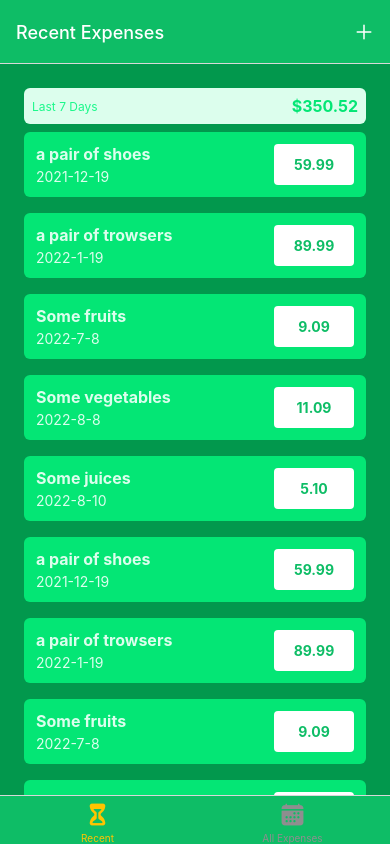
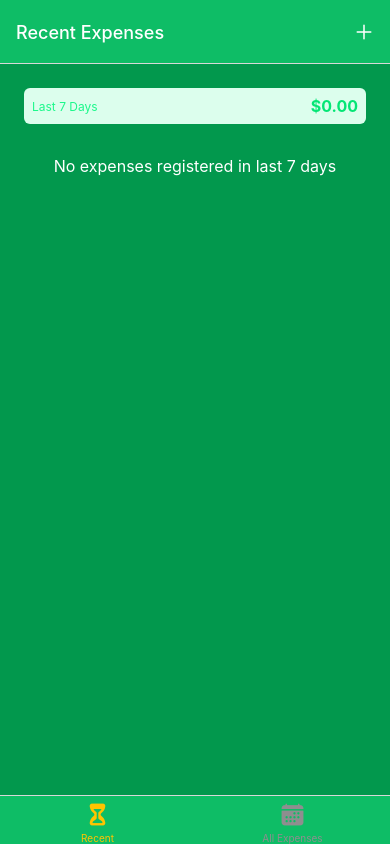
Before and after one commit to KarthicK-Vdev/ReactNative-ExpenseTracker, a React Native app: screen /RecentExpenses in a window 390 px wide. Built offline with nearby package versions, Linux system fonts and the light colour scheme.

Commit message:
implemented add, update and delete functionalities and working as static operations

```diff
--- a/App.js
+++ b/App.js
@@ -9,6 +9,7 @@ import AllExpenses from './screens/AllExpenses';
 import { GlobalStyle } from './constants/styles';
 import { Ionicons } from '@expo/vector-icons';
 import IconButton from './UI/IconButton';
+import ExpensesContextProvider from './store/expenses-context';
 
 const Stack = createNativeStackNavigator();
 const BottomTabs = createBottomTabNavigator();
@@ -50,6 +51,7 @@ export default function App() {
   return (
     <>
       <StatusBar style='auto' />
+      <ExpensesContextProvider>
        <NavigationContainer>
           <Stack.Navigator screenOptions={{
             headerStyle:{backgroundColor:GlobalStyle.colors.primary600}
@@ -68,6 +70,7 @@ export default function App() {
             />
           </Stack.Navigator>
        </NavigationContainer>
+       </ExpensesContextProvider>
     </>
   );
 }
--- a/components/ExpensesOutput/ExpensesOutput.js
+++ b/components/ExpensesOutput/ExpensesOutput.js
@@ -4,75 +4,23 @@ import ExpensesList from './ExpensesList'
 import ExpensesSummary from './ExpensesSummary'
 import { GlobalStyle } from '../../constants/styles'
 
-const DUMMY_EXPENSES=[
+
+
+const ExpensesOutput = ({expenses, expensesPeriod, fallbackText}) => {
+
+  let content = <Text
+  style={styles.infoText}>{fallbackText}</Text>
+
+  if(expenses.length>0)
   {
-    id:"e1",
-    description:"a pair of shoes",
-    amount:59.99,
-    date: new Date("2021-12-19")
-  },
-  {
-    id:"e2",
-    description:"a pair of trowsers",
-    amount:89.99,
-    date: new Date("2022-01-19")
-  },
-  {
-    id:"e3",
-    description:"Some fruits",
-    amount:9.09,
-    date: new Date("2022-07-08")
-  },
-  {
-    id:"e4",
-    description:"Some vegetables",
-    amount:11.09,
-    date: new Date("2022-08-08")
-  },
-  {
-    id:"e5",
-    description:"Some juices",
-    amount:5.10,
-    date: new Date("2022-08-10")
-  },
-  {
-    id:"e11",
-    description:"a pair of shoes",
-    amount:59.99,
-    date: new Date("2021-12-19")
-  },
-  {
-    id:"e12",
-    description:"a pair of trowsers",
-    amount:89.99,
-    date: new Date("2022-01-19")
-  },
-  {
-    id:"e13",
-    description:"Some fruits",
-    amount:9.09,
-    date: new Date("2022-07-08")
-  },
-  {
-    id:"e14",
-    description:"Some vegetables",
-    amount:11.09,
-    date: new Date("2022-08-08")
-  },
-  {
-    id:"e15",
-    description:"Some juices",
-    amount:5.10,
-    date: new Date("2022-08-10")
-  },
-]
+    content = <ExpensesList expenses={expenses} />
+  }
 
-const ExpensesOutput = ({expenses, expensesPeriod}) => {
   return (
     <View style={styles.container}>
-        <ExpensesSummary expenses={DUMMY_EXPENSES}
+        <ExpensesSummary expenses={expenses}
         periodName={expensesPeriod} />
-        <ExpensesList expenses={DUMMY_EXPENSES} />
+        {content}
     </View>
   )
 }
@@ -86,5 +34,11 @@ const styles = StyleSheet.create({
     paddingBottom:0,
     backgroundColor:GlobalStyle.colors.primary700,
     flex:1,
+  },
+  infoText:{
+    color:"white",
+    fontSize:16,
+    textAlign:"center",
+    marginTop:32,
   }
 })
--- a/screens/AllExpenses.js
+++ b/screens/AllExpenses.js
@@ -1,10 +1,16 @@
 import { View, Text } from 'react-native'
-import React from 'react'
+import React, { useContext } from 'react'
 import ExpensesOutput from '../components/ExpensesOutput/ExpensesOutput'
+import { ExpensesContext } from '../store/expenses-context'
 
 const AllExpenses = () => {
+  const expensesCtx=useContext(ExpensesContext)
   return (
-    <ExpensesOutput expensesPeriod="Total" />
+    <ExpensesOutput
+    expenses={expensesCtx.expenses}
+    expensesPeriod="Total"
+    fallbackText="No registered expenses found!!"
+    />
   )
 }
 
--- a/screens/ManageExpense.js
+++ b/screens/ManageExpense.js
@@ -1,20 +1,39 @@
 import { View, Text, StyleSheet } from 'react-native'
-import React, { useLayoutEffect } from 'react'
+import React, { useContext, useLayoutEffect } from 'react'
 import IconButton from '../UI/IconButton';
 import { GlobalStyle } from '../constants/styles';
 import Button from '../UI/Button';
+import { ExpensesContext } from '../store/expenses-context';
 
 const ManageExpense = ({route, navigation}) => {
+
+  const expensesCtx =useContext(ExpensesContext)
+
   const editedExpenseId = route.params?.expenseId
   const isEditing = !!editedExpenseId;
 
   const deleteExpenseHandler = () =>{
+    expensesCtx.deleteExpense(editedExpenseId)
     navigation.goBack()
   }
   const cancelHandler = ()=>{
     navigation.goBack()
   }
   const confirmHandler = ()=>{
+    if(isEditing){
+      expensesCtx.updateExpense(editedExpenseId,{
+        description:"test11111",
+        amount:29.99,
+        date:new Date("2024-10-03"),
+      })
+    }
+    else{
+      expensesCtx.addExpense({
+        description:"test",
+        amount:19.99,
+        date:new Date("2024-10-02"),
+      })
+    }
     navigation.goBack()
   }
 
--- a/screens/RecentExpense.js
+++ b/screens/RecentExpense.js
@@ -1,10 +1,22 @@
 import { View, Text } from 'react-native'
-import React from 'react'
+import React, { useContext } from 'react'
 import ExpensesOutput from '../components/ExpensesOutput/ExpensesOutput'
+import { ExpensesContext } from '../store/expenses-context'
+import { getDateMinusDays } from '../util/date'
 
 const RecentExpense = () => {
+  const expensesCtx=useContext(ExpensesContext)
+
+  const recentExpenses = expensesCtx.expenses.filter(
+    (expense)=>{
+      const today = new Date()
+      const date7DaysAgo = getDateMinusDays(today, 7);
+
+      return (expense.date > date7DaysAgo) && (expense.date<=today)
+    })
+
   return (
-    <ExpensesOutput expensesPeriod="Last 7 Days" />
+    <ExpensesOutput expenses={recentExpenses} expensesPeriod="Last 7 Days" fallbackText="No expenses registered in last 7 days" />
   )
 }
 
--- a/store/expenses-context.js
+++ b/store/expenses-context.js
@@ -74,12 +74,12 @@ function expensesReducer(state, action){
     switch(action.type){
         case "ADD":
             const id = new Date().toString()+Math.random().toString()
-            return [{...action.payload},...state]
+            return [{...action.payload, id: id},...state]
         case "UPDATE":
             const updatableExpenseIndex = state.findIndex(
                 (expense)=>expense.id===action.payload.id)
             const updatableExpense = state[updatableExpenseIndex];
-            const updatedItem={...updatableExpense, ...action.payloa.date}
+            const updatedItem={...updatableExpense, ...action.payload.data}
             const updatedExpenses = [...state];
             updatedExpenses[updatableExpenseIndex]=updatedItem
             return updatedExpenses
@@ -94,7 +94,7 @@ function expensesReducer(state, action){
 function ExpensesContextProvider({children}){
     const [expensesState, dispatch]=useReducer(expensesReducer, DUMMY_EXPENSES)
 
-    function addExpense({expenseData}){
+    function addExpense(expenseData){
         dispatch({type:"ADD", payload:expenseData});
     }
 
@@ -109,7 +109,16 @@ function ExpensesContextProvider({children}){
         })
     }
 
-    return <ExpensesContext.Provider>
+    const value = {
+      expenses: expensesState,
+      addExpense: addExpense,
+      deleteExpense: deleteExpense,
+      updateExpense: updateExpense,
+    }
+
+    return <ExpensesContext.Provider value={value}>
         {children}
     </ExpensesContext.Provider>
 }
+
+export default ExpensesContextProvider
--- a/util/date.js
+++ b/util/date.js
@@ -1,3 +1,7 @@
 export function getFormattedDate(date){
     return `${date.getFullYear()}-${date.getMonth()+1}-${date.getDate()}`;
 }
+
+export function getDateMinusDays(date, days){
+    return new Date(date.getFullYear(), date.getMonth(), date.getDate()-days);
+}
```
